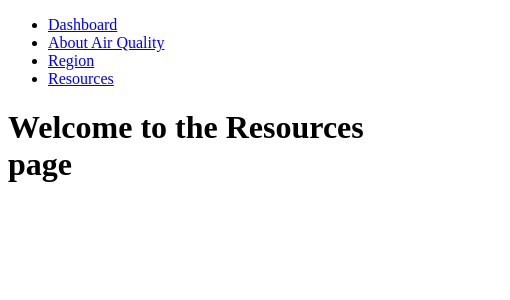
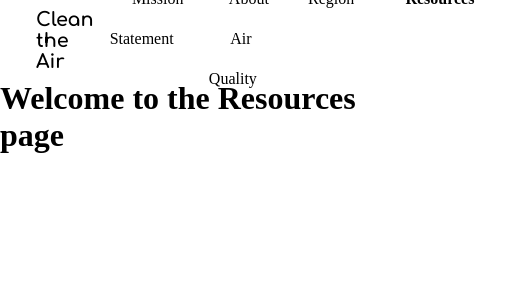
Before and after one commit to rmcguire6/v30-geckos-team-04, a React (Create React App) app: page /resources in a window 390 px wide. Shown: the top 300 px of the page, 510 px wide, since content can reach past the window. Built offline with nearby package versions, Linux system fonts and the light colour scheme.

Commit message:
add responsive nav bar

```diff
--- a/public/index.html
+++ b/public/index.html
@@ -9,7 +9,7 @@
       name="description"
       content="Web site created using create-react-app"
     />
-        <!--
+    <!--
       manifest.json provides metadata used when your web app is installed on a
       user's mobile device or desktop. See https://developers.google.com/web/fundamentals/web-app-manifest/
     -->
@@ -23,7 +23,7 @@
       work correctly both with client-side routing and a non-root public URL.
       Learn how to configure a non-root public URL by running `npm run build`.
     -->
-    <title>Clean Air</title>
+    <title>Clean the Air</title>
   </head>
   <body>
     <noscript>You need to enable JavaScript to run this app.</noscript>
--- a/src/@modules/dashboard/Dashboard.js
+++ /dev/null
@@ -1,12 +0,0 @@
-import React from 'react-dom'
-
-const Dashboard = () => {
-  return (
-    <div>
-      <h1>Clean the Air</h1>
-      <h2>Dashboard</h2>
-    </div>
-  );
-}
-
-export default Dashboard;
--- /dev/null
+++ b/src/@modules/home/Home.js
@@ -0,0 +1,12 @@
+import React from 'react-dom';
+
+const Home = () => {
+  return (
+    <div>
+      <h1>Clean the Air</h1>
+      <h2>Home</h2>
+    </div>
+  );
+};
+
+export default Home;
--- /dev/null
+++ b/src/@modules/mission/Mission.js
@@ -0,0 +1,11 @@
+import React from 'react-dom';
+
+const Mission = () => {
+  return (
+    <div>
+      <h1>Welcome to the Mission Statement page</h1>
+    </div>
+  );
+};
+
+export default Mission;
--- /dev/null
+++ b/src/App.module.css
@@ -0,0 +1,31 @@
+@import url('https://fonts.googleapis.com/css2?family=Comfortaa:wght@700&display=swap');
+@value airBlack from './common/colors.css';
+
+/* Reset CSS */
+* {
+  margin: 0;
+  padding: 0;
+  box-sizing: border-box;
+}
+
+body {
+  color: airBlack;
+}
+
+ul,
+li {
+  list-style: none;
+}
+
+a {
+  color: inherit;
+  text-decoration: none;
+}
+
+button:focus,
+button:active,
+input:focus,
+input:active {
+  outline: none;
+  box-shadow: none;
+}
--- /dev/null
+++ b/src/common/colors.css
@@ -0,0 +1,6 @@
+@value airBlack: #292e31;
+@value airWhite: #ffffff;
+@value airGrey: #cccccc;
+@value airRed: #eb5757;
+@value airYellow: #f2c94c;
+@value airGreen: #219653;
--- /dev/null
+++ b/src/common/size.css
@@ -0,0 +1 @@
+@value mediaQuery: 768px;
--- /dev/null
+++ b/src/components/nav-bar/NavBar.js
@@ -0,0 +1,83 @@
+import React, { useState } from 'react';
+import { NavLink } from 'react-router-dom';
+import styles from './NavBar.module.css';
+
+const NavBar = props => {
+  const [click, setClick] = useState(false);
+
+  const handleClick = () => {
+    setClick(!click);
+  };
+
+  return (
+    <>
+      <nav className={styles.navBar}>
+        <div className={styles.navContainer}>
+          <NavLink exact to="/" className={styles.navLogo}>
+            Clean the Air
+          </NavLink>
+
+          <ul
+            className={
+              click ? `${styles.navMenu} ${styles.active}` : `${styles.navMenu}`
+            }
+          >
+            <li className={styles.navItem}>
+              <NavLink
+                exact
+                to="/mission"
+                activeClassName={styles.active}
+                className={styles.navLinks}
+                onClick={handleClick}
+              >
+                Mission Statement
+              </NavLink>
+            </li>
+            <li className={styles.navItem}>
+              <NavLink
+                exact
+                to="/about"
+                activeClassName={styles.active}
+                className={styles.navLinks}
+                onClick={handleClick}
+              >
+                About Air Quality
+              </NavLink>
+            </li>
+            <li className={styles.navItem}>
+              <NavLink
+                exact
+                to="/region"
+                activeClassName={styles.active}
+                className={styles.navLinks}
+                onClick={handleClick}
+              >
+                Region
+              </NavLink>
+            </li>
+            <li className={styles.navItem}>
+              <NavLink
+                exact
+                to="/resources"
+                activeClassName={styles.active}
+                className={styles.navLinks}
+                onClick={handleClick}
+              >
+                Resources
+              </NavLink>
+            </li>
+          </ul>
+          <div className={styles.navIcon} onClick={handleClick}>
+            {click ? (
+              <i className="fas fa-times">X</i>
+            ) : (
+              <i className="fas fa-bars">burger</i>
+            )}
+          </div>
+        </div>
+      </nav>
+    </>
+  );
+};
+
+export default NavBar;
--- /dev/null
+++ b/src/components/nav-bar/NavBar.module.css
@@ -0,0 +1,117 @@
+@value airBlack, airWhite from '../../common/colors.css';
+@value mediaQuery from '../../common/size.css';
+
+.navBar {
+  display: flex;
+  justify-content: center;
+  align-items: center;
+  position: sticky;
+  top: 0;
+  z-index: 100;
+  background: airWhite;
+}
+
+.navContainer {
+  display: flex;
+  justify-content: space-between;
+  align-items: center;
+  width: 100%;
+  height: 80px;
+  padding: 0 20px;
+  max-width: 1600px;
+}
+
+.navLogo {
+  padding: 0.5rem 1rem;
+  font-family: 'Comfortaa', cursive;
+  font-weight: 700;
+  font-size: 1.2rem;
+}
+
+.navMenu {
+  display: flex;
+  text-align: center;
+}
+
+.navLinks {
+  padding: 0.5rem 1rem;
+}
+
+.navItem {
+  line-height: 40px;
+  margin-right: 1.2rem;
+}
+
+.navItem::after {
+  content: '';
+  display: block;
+  height: 1.6px;
+  width: 0;
+  transform: translateY(-1px);
+  background: transparent;
+  transition: width 0.5s ease, background-color 0.3s ease;
+}
+
+.navItem:hover::after {
+  width: 100%;
+  background: airBlack;
+}
+
+.navItem .active {
+  font-weight: 600;
+}
+
+.navIcon {
+  display: none;
+}
+
+@media screen and (max-width: mediaQuery) {
+  .navLogo {
+    padding: 1.5rem;
+  }
+
+  .navMenu {
+    display: flex;
+    flex-direction: column;
+    position: absolute;
+    top: 80px;
+    right: -110%;
+    width: 100%;
+    height: calc(100vh - 80px);
+    opacity: 1;
+    transition: all 0.5s ease;
+  }
+
+  .navMenu.active {
+    right: 0;
+    background: airWhite;
+    opacity: 1;
+    z-index: 1;
+  }
+
+  .navLinks {
+    padding: 1.5rem;
+    width: 100%;
+    display: table;
+  }
+
+  .navItem {
+    margin-right: 0;
+  }
+
+  .navItem:hover::after {
+    width: 0;
+  }
+
+  /* modify after importing fontawesome */
+  .navIcon {
+    display: block;
+    position: absolute;
+    top: 20px;
+    right: 20px;
+    transition: translate(-100%, 60%);
+    font-size: 1.2rem;
+    cursor: pointer;
+    color: inherit;
+  }
+}
--- a/src/routers/AppRouter.js
+++ b/src/routers/AppRouter.js
@@ -1,46 +1,36 @@
-import React from 'react'
-import { BrowserRouter as Router, Link, Route, Switch } from 'react-router-dom'
-import About from'../@modules/about/About'
-import Dashboard from '../@modules/dashboard//Dashboard'
-import Region from '../@modules/region/Region'
-import Resources from '../@modules/resources/Resources'
+import React from 'react';
+import { BrowserRouter as Router, Route, Switch } from 'react-router-dom';
+import styles from './AppRouter.module.css';
+import Mission from '../@modules/mission/Mission';
+import About from '../@modules/about/About';
+import Home from '../@modules/home/Home';
+import Region from '../@modules/region/Region';
+import Resources from '../@modules/resources/Resources';
+import NavBar from '../components/nav-bar/NavBar';
 
 const AppRouter = () => {
   return (
     <Router>
-      <div>
-        <nav>
-          <ul>
-            <li>
-              <Link to='/'>Dashboard</Link>
-            </li>
-            <li>
-              <Link to='/about'>About Air Quality</Link>
-            </li>
-            <li>
-              <Link to='/region'>Region</Link>
-            </li>
-            <li>
-              <Link to='/resources'>Resources</Link>
-            </li>
-          </ul>
-        </nav>
+      <NavBar />
+
       <Switch>
-          <Route path='/about'>
+        <Route exact path="/">
+          <Home />
+        </Route>
+        <Route path="/mission">
+          <Mission />
+        </Route>
+        <Route path="/about">
           <About />
         </Route>
-          <Route path='/region'>
+        <Route path="/region">
           <Region />
         </Route>
-          <Route path='/resources'>
+        <Route path="/resources">
           <Resources />
         </Route>
-          <Route path='/'>
-            <Dashboard />
-          </Route>
-        </Switch >
-      </div>
+      </Switch>
     </Router>
-  )
-}
-export { AppRouter as default }
+  );
+};
+export { AppRouter as default };
```
Also changed, not shown: src/App.js (+4 -5 lines), src/routers/AppRouter.module.css (added). Lines whose indentation alone changed are shown as unchanged.
